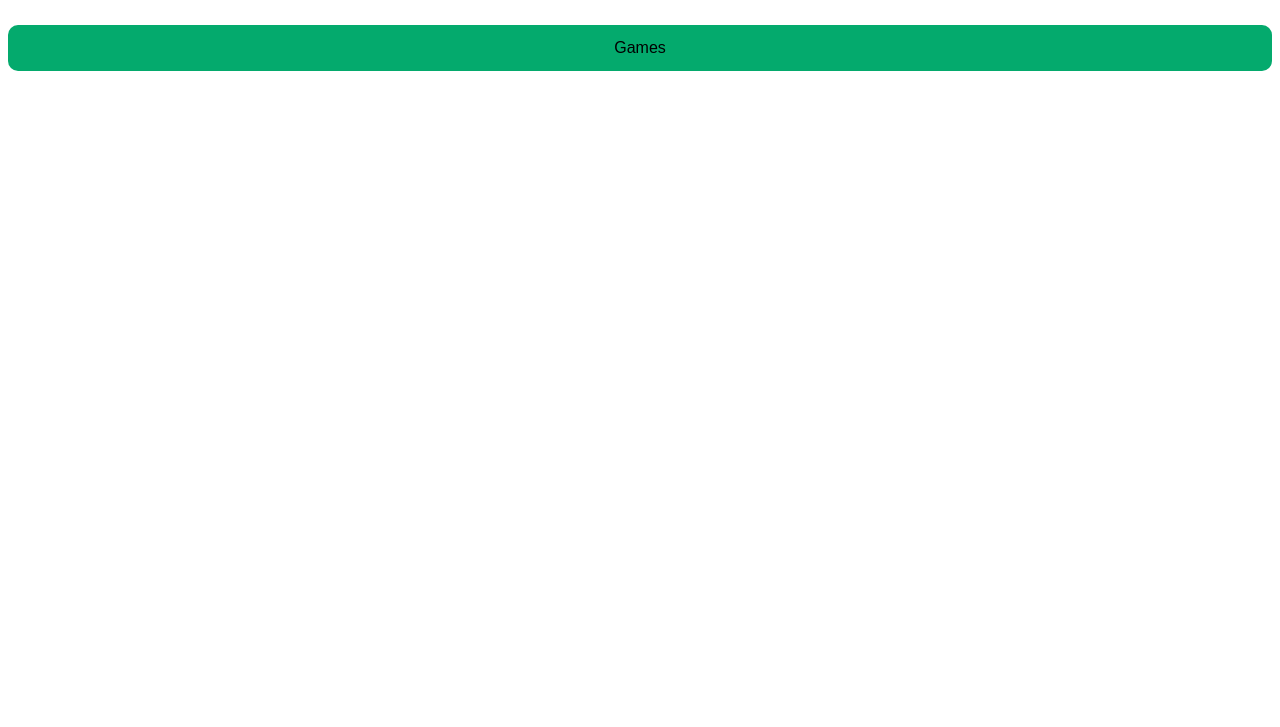
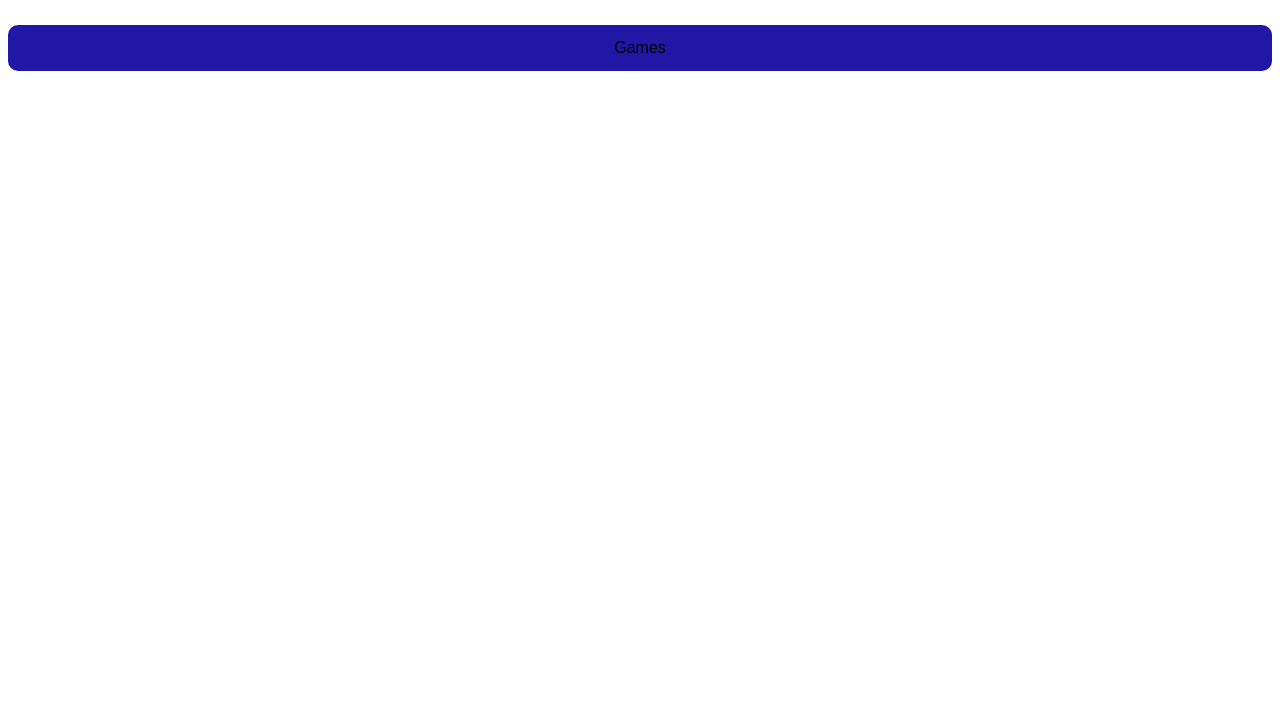
Before and after one commit to unblocked-gamess/unblocked-games, a plain HTML site: page Misc/Menu/Table-Of-Contents.html in a window 1280 px wide. Shown: the part 73-800 px from the top of the page. Drawn offline with Linux system fonts and the light colour scheme.

Commit message:
Update Table-Of-Contents.html

```diff
--- a/Misc/Menu/Table-Of-Contents.html
+++ b/Misc/Menu/Table-Of-Contents.html
@@ -8,7 +8,7 @@
   display: block;
   width: 100%;
   border: none;
-  background-color: #04AA6D;
+  background-color: #2117a6;
   padding: 14px 28px;
   font-size: 16px;
   cursor: pointer;
```
